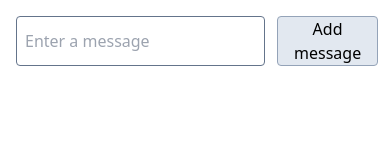
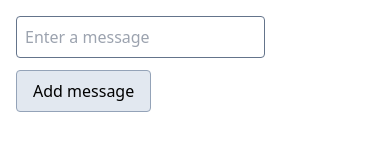
Before and after one commit to YegorKochetkov/js_fp, a website: page public/index.html in a window 390 px wide. Drawn offline with Linux system fonts and the light colour scheme.

Commit message:
style: improve mobile layout

```diff
--- a/public/index.html
+++ b/public/index.html
@@ -9,7 +9,7 @@
   </head>
   <body>
     <div class="container m-auto p-4">
-      <form class="flex gap-3">
+      <form class="flex flex-wrap gap-3">
         <input
           type="text"
           class="p-2 border border-slate-500 rounded"
@@ -19,7 +19,7 @@
         <button
           type="submit"
           id="button"
-          class="px-4 bg-slate-200 border border-slate-400 rounded hover:bg-slate-300 active:bg-slate-100"
+          class="px-4 py-2 bg-slate-200 border border-slate-400 rounded hover:bg-slate-300 active:bg-slate-100"
         >
           Add message
         </button>
```
Also changed, not shown: public/main.css.
